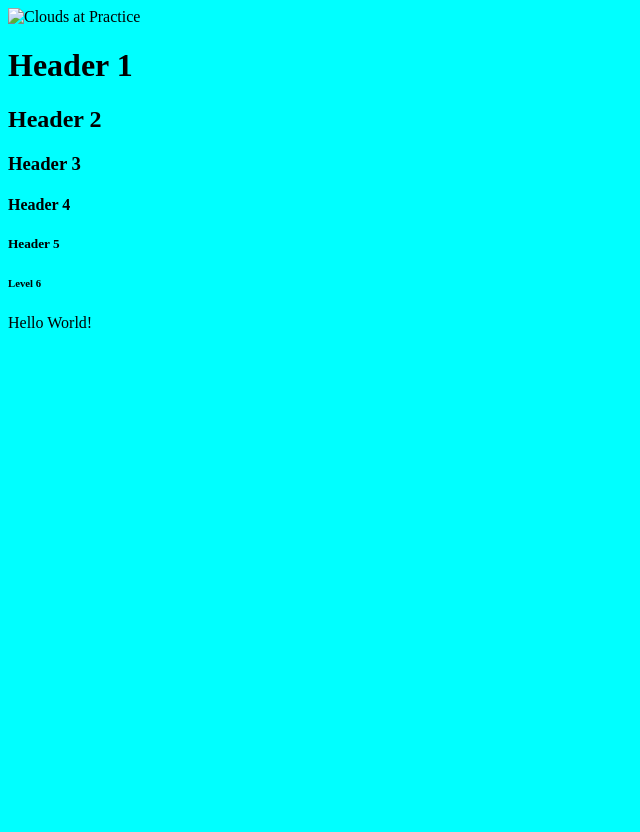
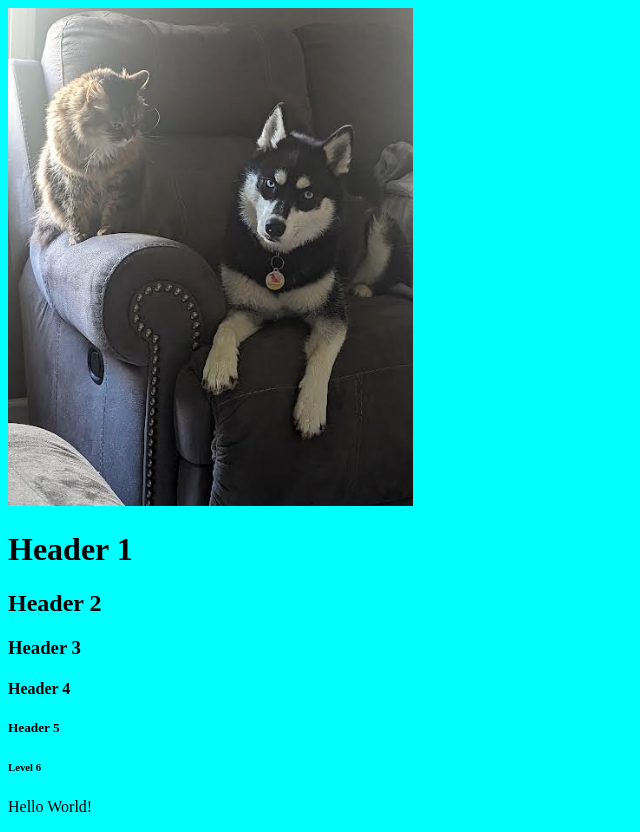
Before and after one commit to Ms-Heft-s-Classroom/first-website-HeftTest, a plain HTML site: page index.html in a window 1280 px wide. Shown: the whole page, without its empty margins (0-640 px from the left). Before the commit the page ends 800 px from the top, so only its background shows below. Drawn offline with Linux system fonts and the light colour scheme.

Commit message:
update image extension

```diff
--- a/index.html
+++ b/index.html
@@ -6,7 +6,7 @@
     </head>
 
     <body style="background-color: aqua;">
-          <img class="right" src="images/stevie.jpg" alt="Clouds at Practice" />
+          <img class="right" src="images/stevie.png" alt="Clouds at Practice" />
         <h1>Header 1</h1>
         <h2>Header 2 </h2>
         <h3>Header 3 </h3>
```
